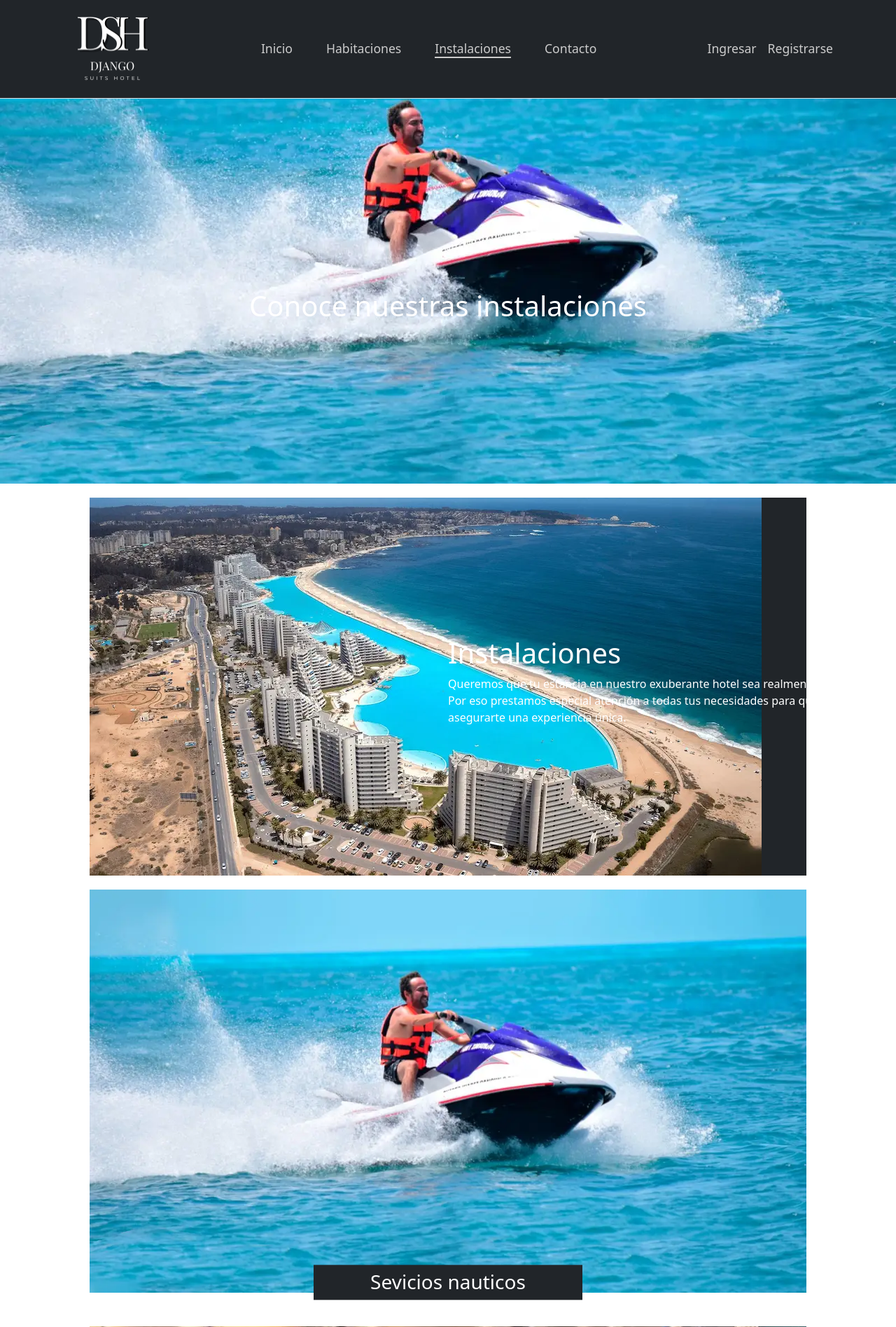
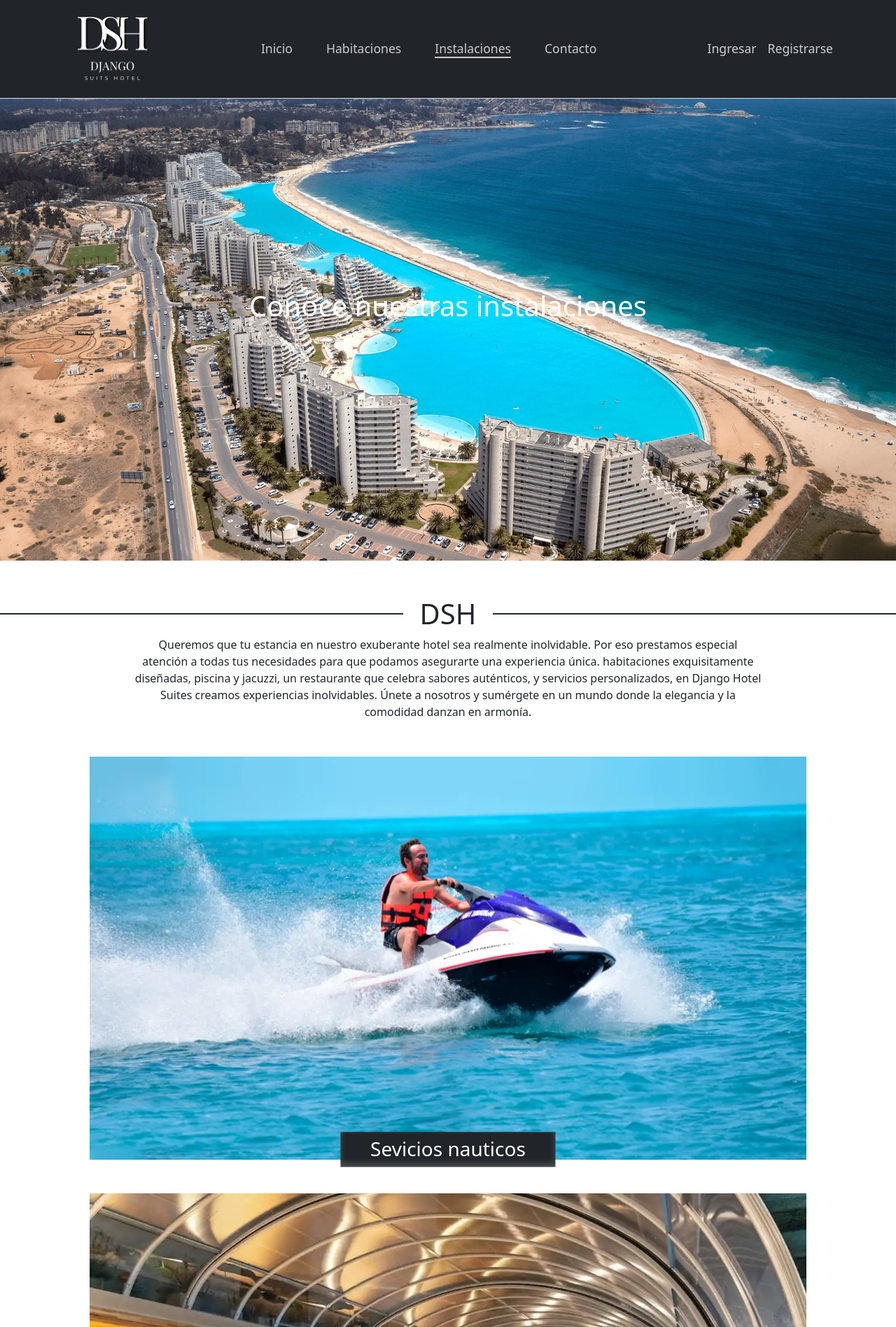
Before and after one commit to juanpp97/proyecto-django, a Django app: page /instalaciones/ in a window 1280 px wide. Shown: the top 1896 px of the page at 70% size. Run offline with Django 4.2, Linux system fonts and the light colour scheme; some libraries are stand-ins or nearby versions.

Commit message:
[ui]: facilities ui terminada maybe

```diff
--- a/reservas/views.py
+++ b/reservas/views.py
@@ -106,16 +106,17 @@ def rooms(request):
 
 def facilities(request):
     context = {
-        "hero":{"title":"Instalaciones","content":"Queremos que tu estancia en nuestro exuberante hotel sea realmente inolvidable. Por eso prestamos especial atención a todas tus necesidades para que podamos asegurarte una experiencia única."},
+        "hero":{"title":"DSH","content":"Queremos que tu estancia en nuestro exuberante hotel sea realmente inolvidable. Por eso prestamos especial atención a todas tus necesidades para que podamos asegurarte una experiencia única. habitaciones exquisitamente diseñadas, piscina y jacuzzi, un restaurante que celebra sabores auténticos, y servicios personalizados, en Django Hotel Suites creamos experiencias inolvidables. Únete a nosotros y sumérgete en un mundo donde la elegancia y la comodidad danzan en armonía."},
         "date": datetime.now(),
         "active": "facilities",
         "imagenes": [
-            {"img":"img/facilities/instalaciones_01.webp","titulo":"example 1"},
-            {"img":"img/facilities/instalaciones_02.webp","titulo":"example 2"},
-            {"img":"img/facilities/instalaciones_03.webp","titulo":"example 3"},
-            {"img":"img/facilities/instalaciones_04.webp","titulo":"example 4"},
-            {"img":"img/facilities/instalaciones_05.webp","titulo":"example 5"},
-            {"img":"img/facilities/instalaciones_06.webp","titulo":"example 5"},
+            {"img":"img/facilities/instalacion_general.jpg"},
+            {"img":"img/facilities/instalaciones_01.webp"},
+            {"img":"img/facilities/instalaciones_02.webp"},
+            {"img":"img/facilities/instalaciones_03.webp"},
+            {"img":"img/facilities/instalaciones_04.webp"},
+            {"img":"img/facilities/instalaciones_05.webp"},
+            {"img":"img/facilities/instalaciones_06.webp"},
             ],
         "cards":[
             {"title":"Sevicios nauticos","img":"img/facilities/instalaciones_01.webp","comentario":"¡Explora las maravillas del mar con nuestra gama de servicios náuticos! Desde emocionantes paseos en motos acuáticas hasta relajantes viajes en lancha y barco, tenemos todo lo que necesitas para una experiencia inolvidable en el agua. ¡Prepárate para navegar hacia la diversión y la aventura!"},
--- a/static/facilities.css
+++ b/static/facilities.css
@@ -1,25 +1,22 @@
 html{
     --color-base: rgb(33,37,41);
 }
-
 .swiper-container{
     width: 100vw;
     overflow: hidden;
-    height: calc(275px * 2);
+    height: calc(100vh - 140px);
     user-select: none;
 }
-
 .swiper-slide {
     width: 100%;
     height: 100%;
     overflow: hidden;
-
 }
 .swiper-slide > img{
     position: absolute;
     width: 100%;
+    height: 100%;
     object-fit: cover;
-    transform: translateY(-20%);
     transition: all 20s ease;
 }
 .swiper-slide > img:hover{
@@ -47,38 +44,49 @@ html{
     color: white;
     top: calc(275px*1.5);
 }
-
-
-
 .facilities_hero{
+    width: 100%;
+    height: 30vh;
+    margin-top: 20px;
     display: flex;
-    flex-wrap: nowrap;
-    flex-direction: row;
     align-items: center;
-    background-color:  var(--color-base) ;
-    margin-top: 20px;
-    width: 80%;
-    margin-left: auto;
-    margin-right: auto;
+    justify-content: center;
+    text-align: center;
+    color: var(--color-base);
 }
 .facilities_hero article{
-    max-width: 70%;
-    color: white;
+    max-width: 100%;
+    position: relative;
+    z-index: 2;
+}
+.facilities_hero article h1{
+    position: relative;
+    text-align: center;
+}
+.facilities_hero article h1::after, .facilities_hero article h1::before{
+    content: " ";
     position: absolute;
-    left: 50%;
+    height: 2px;
+    width:45%;
+    top: 50%;
+    background-color: var(--color-base);
 }
-.facilities_hero article h1 ,.facilities_hero article p {
-    background-blend-mode: difference;
+.facilities_hero article h1::before{
+    left: 0;
+    transform: translateY(-50%);
 }
-@media screen and (max-width: 768px) {
-
-    .swiper-container{
-        display: none;
-    }
-
+.facilities_hero article h1::after {
+    right: 0;
+    transform: translateY(-50%);
 }
-
-
+.facilities_hero article h1 {
+    width: 100%;
+}
+.facilities_hero article p {
+    width: 70%;
+    margin: 0 auto;
+    text-align: center;
+}
 
 
 .facilities_list{
@@ -94,18 +102,20 @@ html{
 .facilities_card{
     width: 100%;
     background-color:  var(--color-base) ;
+    position: relative;
+    opacity: 0;
+    transform: translateY(60px);
+    transition: opacity 0.5s, transform 0.5s;
 }
 .facilities_card  img{
     width: 100%;
     object-fit: contain;
 }
-/* .facilities_card  h3{
 
-} */
 .facilities_card {
     & h3{
         position: absolute;
-        z-index: 99;
+        z-index: 9;
         left: 50%;
         transform: translate(-50%,-80%);
         color:   white;
@@ -113,7 +123,34 @@ html{
         width: 30%;
         padding: 8px 16px;
         text-align: center;
+        box-shadow: inset 0 -5px 10px rgba(255, 255, 255, .2);
     }
+}
+
+.facilities_comment{
+    position: absolute;
+    top: 50%;
+    left: 50%;
+    transform: translate(-50%,-50%);
+    width: 100%;
+    height: 100%;
+    z-index: 8;
+    background-color: rgba(33, 37, 41, 0.5);
+    opacity: 0;
+    transition: all 2s ease;
+}
+.facilities_comment:hover{
+    opacity: 1;
+    transition: all 1s ease;
+}
+.facilities_comment h4 {
+    position: absolute;
+    top: 50%;
+    left: 50%;
+    transform: translate(-50%,-50%);
+    color: white;
+    text-align: center;
+
 }
 
 @media screen and (max-width: 768px) {
@@ -121,5 +158,7 @@ html{
         padding-left: 8px;
         padding-right: 8px;
     }
-
+    .swiper-container{
+        display: none;
+    }
 }
--- a/static/scripts/SwiperSetup.js
+++ b/static/scripts/SwiperSetup.js
@@ -13,4 +13,30 @@ window.addEventListener('load',()=>{
         effect: 'fade',
         crossFade: false,
     });
+
+    const elementosObservables = document.querySelectorAll('.facilities_card');
+
+    const opcionesDeObservacion = {
+        root: null,
+        rootMargin: '0px',
+        threshold: 0.2,
+    };
+
+    const observer = new IntersectionObserver(function(entries, observer) {
+        entries.forEach(entry => {
+            if (entry.isIntersecting) {
+                entry.target.style.opacity = '1';
+                console.log("PASO")
+                entry.target.style.transform = 'translateY(0)';
+                observer.unobserve(entry.target); // Dejar de observar el elemento una vez que se hace visible
+            }
+        });
+    }, opcionesDeObservacion);
+
+    elementosObservables.forEach(elemento => {
+        observer.observe(elemento);
+    });
+
+
+
 })
--- a/templates/facilities/facilities.html
+++ b/templates/facilities/facilities.html
@@ -21,7 +21,6 @@
     </div>
 </div>
 <section class="facilities_hero">
-    <img src="{% static 'img/facilities/instalacion_general.webp' %}"/>
     <article>
         <h1>
             {{hero.title}}
@@ -31,12 +30,12 @@
         </p>
     </article>
 </section>
-<section class="facilities_list">
+<section class="facilities_list observables">
     {% for card in cards  %}
         <div class="facilities_card">
             <img src="{% static card.img %}"/>
             <h3>{{ card.title }}</h3>
-            {% comment %} <p>{{ card.comentario }}</p> {% endcomment %}
+            <div class="facilities_comment"><h4>{{ card.comentario }}</h4></div>
         </div>
     {% endfor %}
 </section>
```
